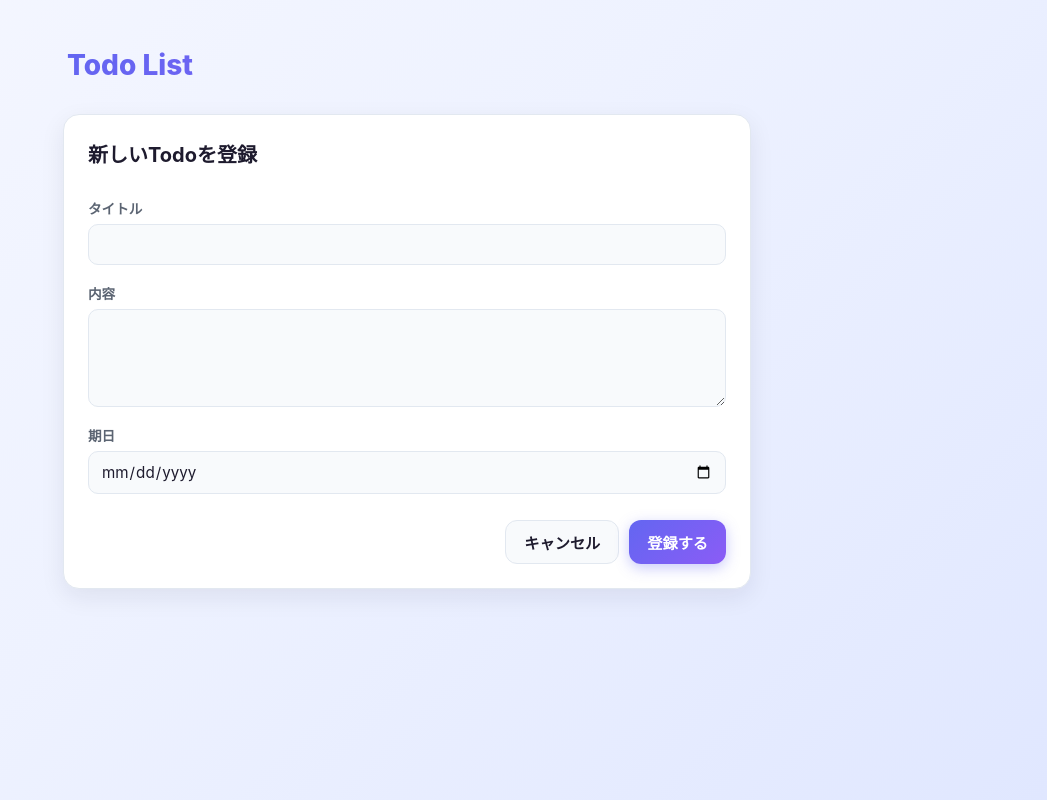
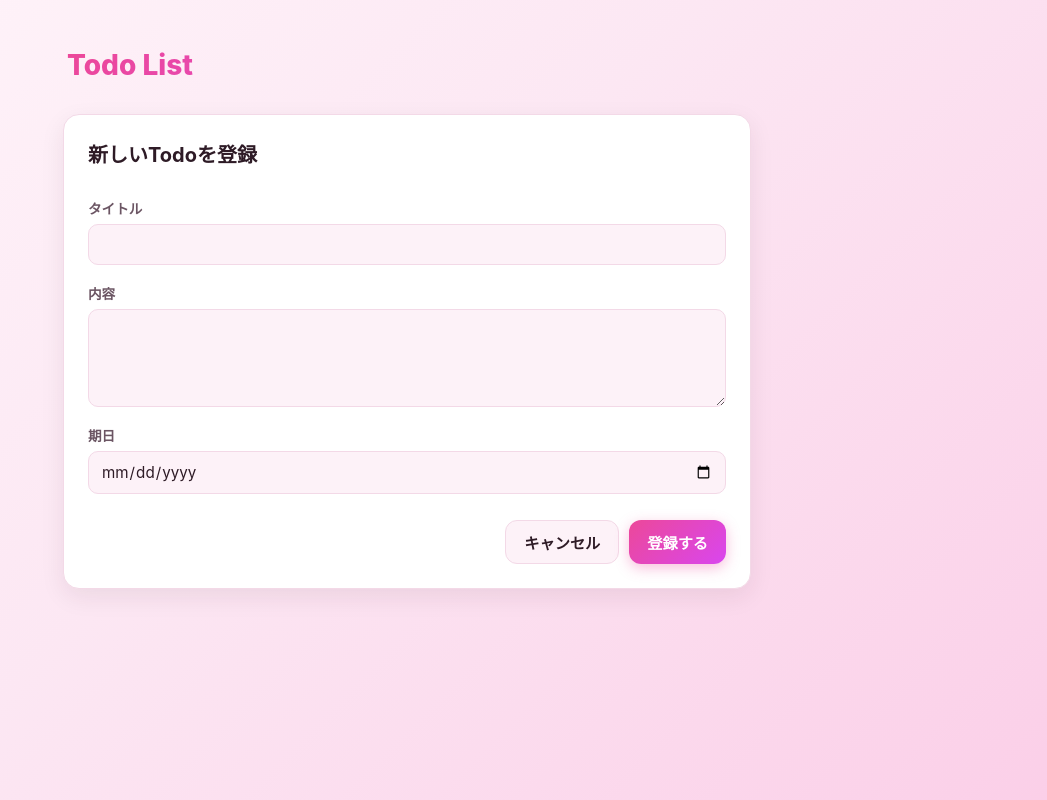
Before and after one commit to yurin02/todo-list-app, a FastAPI app: page /todos/new in a window 1280 px wide. Shown: the whole page, without its empty margins (233-1280 px from the left). Run offline with FastAPI, Linux system fonts and the light colour scheme.

Commit message:
Switch accent color scheme to pink
Updates title gradient, buttons, checkbox glow, and due-date badge
colors to a pink/fuchsia palette in both light and dark mode, keeping
danger/success/overdue semantics unchanged for consistency.

```diff
--- a/app/static/style.css
+++ b/app/static/style.css
@@ -1,15 +1,15 @@
 :root {
-  --bg-gradient: linear-gradient(135deg, #f5f7ff 0%, #eef2ff 45%, #e0e7ff 100%);
+  --bg-gradient: linear-gradient(135deg, #fff5fa 0%, #fce7f3 45%, #fbcfe8 100%);
   --surface: #ffffff;
-  --surface-alt: #f8fafc;
-  --border: #e2e8f0;
-  --text-primary: #1e1b2e;
-  --text-secondary: #5b6472;
+  --surface-alt: #fdf2f8;
+  --border: #f3d9e7;
+  --text-primary: #2e1b26;
+  --text-secondary: #6b5563;
 
-  --accent: #6366f1;
-  --accent-2: #8b5cf6;
-  --accent-text: #4338ca;
-  --accent-glow: rgba(99, 102, 241, 0.35);
+  --accent: #ec4899;
+  --accent-2: #d946ef;
+  --accent-text: #be185d;
+  --accent-glow: rgba(236, 72, 153, 0.35);
 
   --danger: #ef4444;
   --danger-dark: #b91c1c;
@@ -23,26 +23,26 @@
   --overdue-text: #b91c1c;
   --overdue-glow: rgba(239, 68, 68, 0.35);
 
-  --due-bg: #e0e7ff;
-  --due-text: #4338ca;
+  --due-bg: #fce7f3;
+  --due-text: #be185d;
 
-  --shadow-md: 0 8px 24px rgba(30, 27, 46, 0.08);
-  --shadow-lg: 0 16px 40px rgba(30, 27, 46, 0.14);
+  --shadow-md: 0 8px 24px rgba(46, 27, 38, 0.08);
+  --shadow-lg: 0 16px 40px rgba(46, 27, 38, 0.14);
 }
 
 @media (prefers-color-scheme: dark) {
   :root {
-    --bg-gradient: linear-gradient(135deg, #0f0c29 0%, #191a3a 45%, #241f3e 100%);
-    --surface: #1e1b32;
-    --surface-alt: #262242;
-    --border: #34304f;
-    --text-primary: #f1f0f7;
-    --text-secondary: #a5a3c2;
+    --bg-gradient: linear-gradient(135deg, #240f1d 0%, #331528 45%, #3d1a30 100%);
+    --surface: #2b1624;
+    --surface-alt: #36192c;
+    --border: #4d2a3f;
+    --text-primary: #f9eef4;
+    --text-secondary: #cba7bd;
 
-    --accent: #818cf8;
-    --accent-2: #a78bfa;
-    --accent-text: #c7d2fe;
-    --accent-glow: rgba(129, 140, 248, 0.45);
+    --accent: #f472b6;
+    --accent-2: #e879f9;
+    --accent-text: #fbcfe8;
+    --accent-glow: rgba(244, 114, 182, 0.45);
 
     --danger: #f87171;
     --danger-dark: #fca5a5;
@@ -56,8 +56,8 @@
     --overdue-text: #fca5a5;
     --overdue-glow: rgba(248, 113, 113, 0.45);
 
-    --due-bg: rgba(129, 140, 248, 0.15);
-    --due-text: #c7d2fe;
+    --due-bg: rgba(244, 114, 182, 0.15);
+    --due-text: #fbcfe8;
 
     --shadow-md: 0 8px 24px rgba(0, 0, 0, 0.35);
     --shadow-lg: 0 16px 40px rgba(0, 0, 0, 0.5);
```
